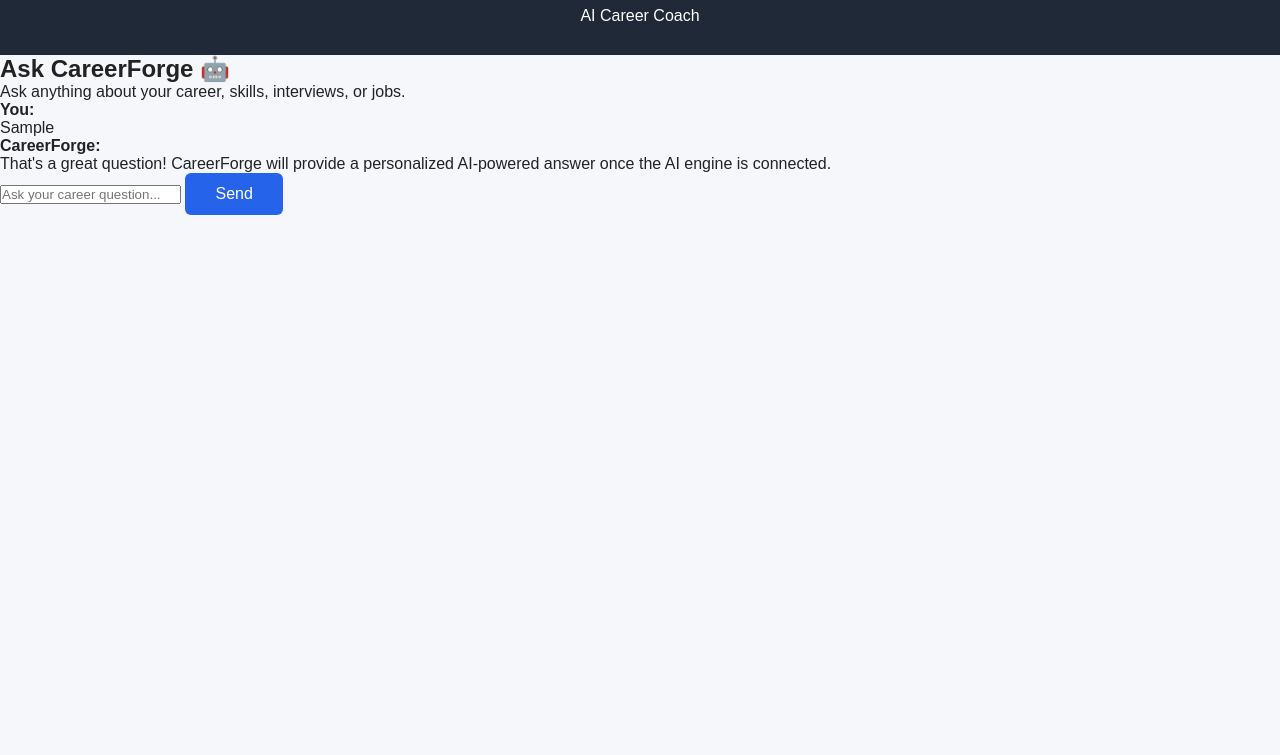
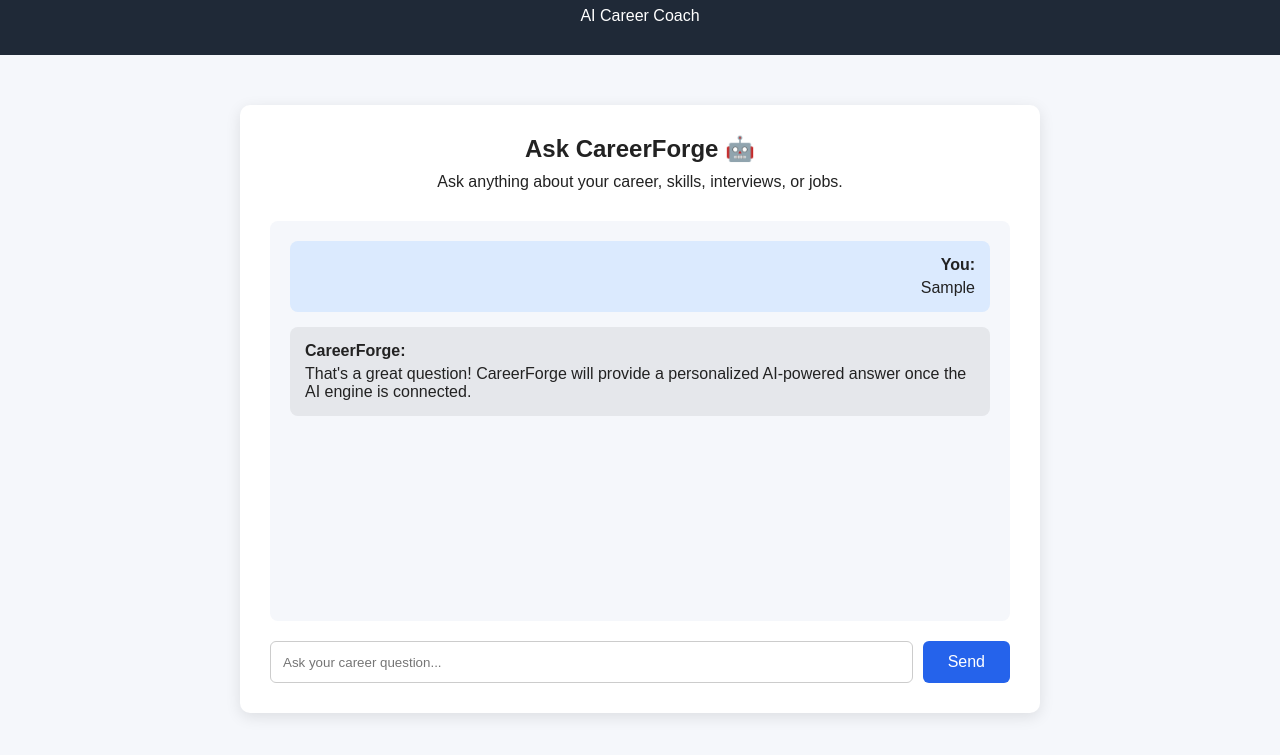
Before and after one commit to ankitadey099/CareerForge, a plain HTML site: page client/coach.html in a window 1280 px wide. Both pictures are taken after typing "Sample" into the empty fields and a click on the button "Send". Shown: the part 75-830 px from the top of the page. Before the commit the page ends 800 px from the top, so only its background shows below. Drawn offline with Linux system fonts and the light colour scheme.

Commit message:
Add styles for coach container and chat messages
Added styles for coach container and chat interface.

```diff
--- a/client/style.css
+++ b/client/style.css
@@ -214,3 +214,67 @@ footer {
     border-radius: 6px;
     resize: vertical;
 }
+.coach-container {
+    max-width: 800px;
+    margin: 50px auto;
+    padding: 30px;
+    background: white;
+    border-radius: 10px;
+    box-shadow: 0 4px 15px rgba(0, 0, 0, 0.1);
+}
+
+.coach-container h2 {
+    text-align: center;
+    margin-bottom: 10px;
+}
+
+.coach-container > p {
+    text-align: center;
+    margin-bottom: 30px;
+}
+
+#chatBox {
+    height: 400px;
+    overflow-y: auto;
+    padding: 20px;
+    background: #f5f7fb;
+    border-radius: 8px;
+    margin-bottom: 20px;
+}
+
+.user-message,
+.ai-message {
+    padding: 15px;
+    margin-bottom: 15px;
+    border-radius: 8px;
+}
+
+.user-message {
+    background: #dbeafe;
+    text-align: right;
+}
+
+.ai-message {
+    background: #e5e7eb;
+}
+
+.user-message p,
+.ai-message p {
+    margin-top: 5px;
+}
+
+.chat-input {
+    display: flex;
+    gap: 10px;
+}
+
+.chat-input input {
+    flex: 1;
+    padding: 12px;
+    border: 1px solid #ccc;
+    border-radius: 6px;
+}
+
+.chat-input button {
+    padding: 12px 25px;
+}
```
